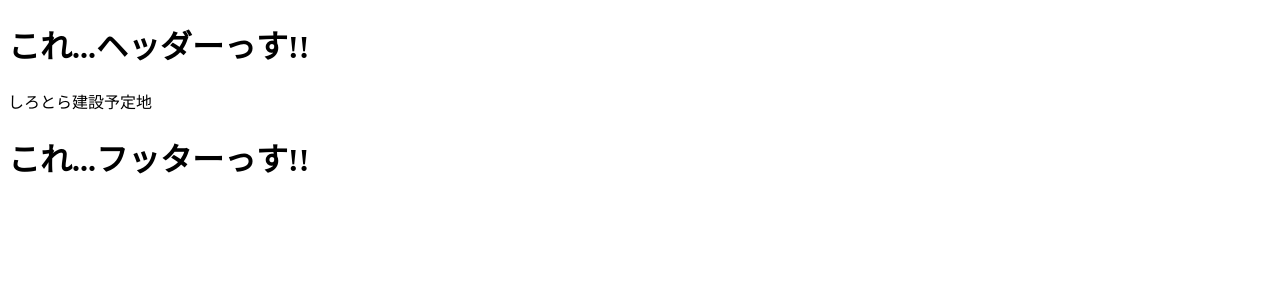
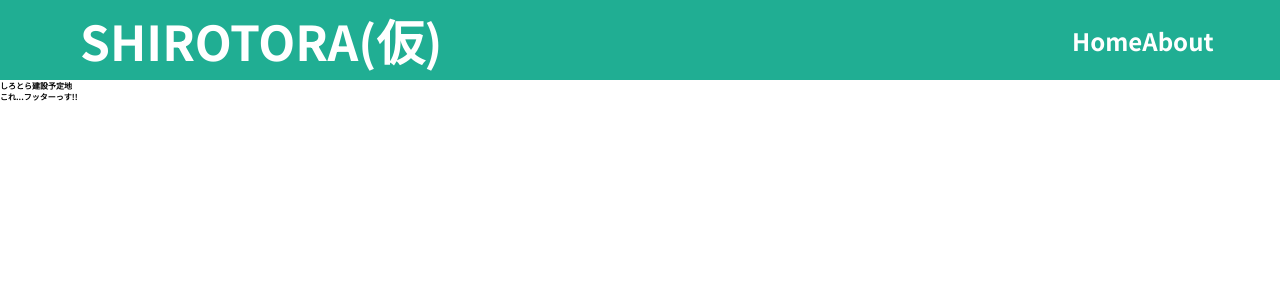
Before and after one commit to tosuri13/shirotora, a Next.js app: page / in a window 1280 px wide. Shown: the top 300 px of the page. Built offline with nearby package versions, Linux system fonts and the light colour scheme.

Commit message:
:hammer: ヘッダーを作成(CSSも若干書いた)

```diff
--- a/components/Header.tsx
+++ b/components/Header.tsx
@@ -1,7 +1,13 @@
+import styles from "../styles/Header.module.css";
+
 export default function Header(props) {
   return (
-    <div>
-      <h1>これ...ヘッダーっす!!</h1>
+    <div className={styles.header}>
+      <h1>SHIROTORA(仮)</h1>
+      <div className={styles.menu}>
+        <p>Home</p>
+        <p>About</p>
+      </div>
     </div>
   );
 }
--- /dev/null
+++ b/pages/_app.tsx
@@ -0,0 +1,5 @@
+import "../styles/global.css";
+
+export default function App({ Component, pageProps }) {
+  return <Component {...pageProps} />;
+}
--- /dev/null
+++ b/styles/Header.module.css
@@ -0,0 +1,32 @@
+.header {
+  color: white;
+  background-color: var(--srtr-green);
+  display: flex;
+  justify-content: space-between;
+  flex-direction: row;
+  align-items: center;
+  height: 10vh;
+  padding: 0 10rem;
+}
+
+.header H1 {
+  margin: 0;
+  font-size: 6rem;
+}
+
+.menu {
+  display: flex;
+  justify-content: space-between;
+  flex-direction: row;
+  align-items: center;
+  width: 10vw;
+}
+
+.menu p {
+  font-size: 3rem;
+  transition: 0.2s;
+}
+
+.menu p:hover {
+  color: var(--srtr-green-hover)
+}
--- /dev/null
+++ b/styles/global.css
@@ -0,0 +1,14 @@
+@import url('https://fonts.googleapis.com/css2?family=Noto+Sans+JP:wght@700&display=swap');
+
+:root {
+  --srtr-green: #20AE93;
+}
+
+* {
+  padding: 0;
+  margin: 0;
+  font-family: 'Noto Sans JP', sans-serif;
+  font-size: 8px;
+  font-weight: bold;
+  box-sizing: border-box;
+}
```
